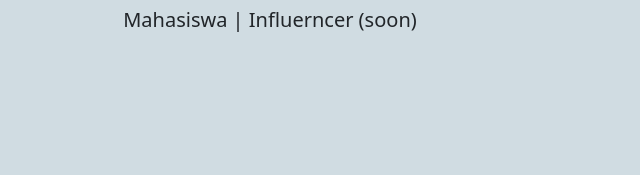
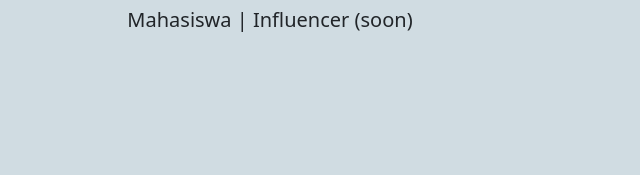
Before and after one commit to afrihamzah/afrihamzah.github.io, a plain HTML site: page index.html in a window 1280 px wide. Shown: the part 370-545 px from the top of the page, 370-1010 px from the left. Drawn offline with nearby package versions, Linux system fonts and the light colour scheme.

Commit message:
influencer

```diff
--- a/index.html
+++ b/index.html
@@ -35,7 +35,7 @@
     <section class="jumbotron text-center">
       <img src="img/gg.jpg" alt="PROFILE" width="200px" class="rounded-circle img-thumbnail" />
       <h1 class="display-4">Afri Hamzah</h1>
-      <p class="lead">Mahasiswa | Influerncer (soon)</p>
+      <p class="lead">Mahasiswa | Influencer (soon)</p>
       <svg xmlns="http://www.w3.org/2000/svg" viewBox="0 0 1440 320">
         <path
           fill="#fff"
```
